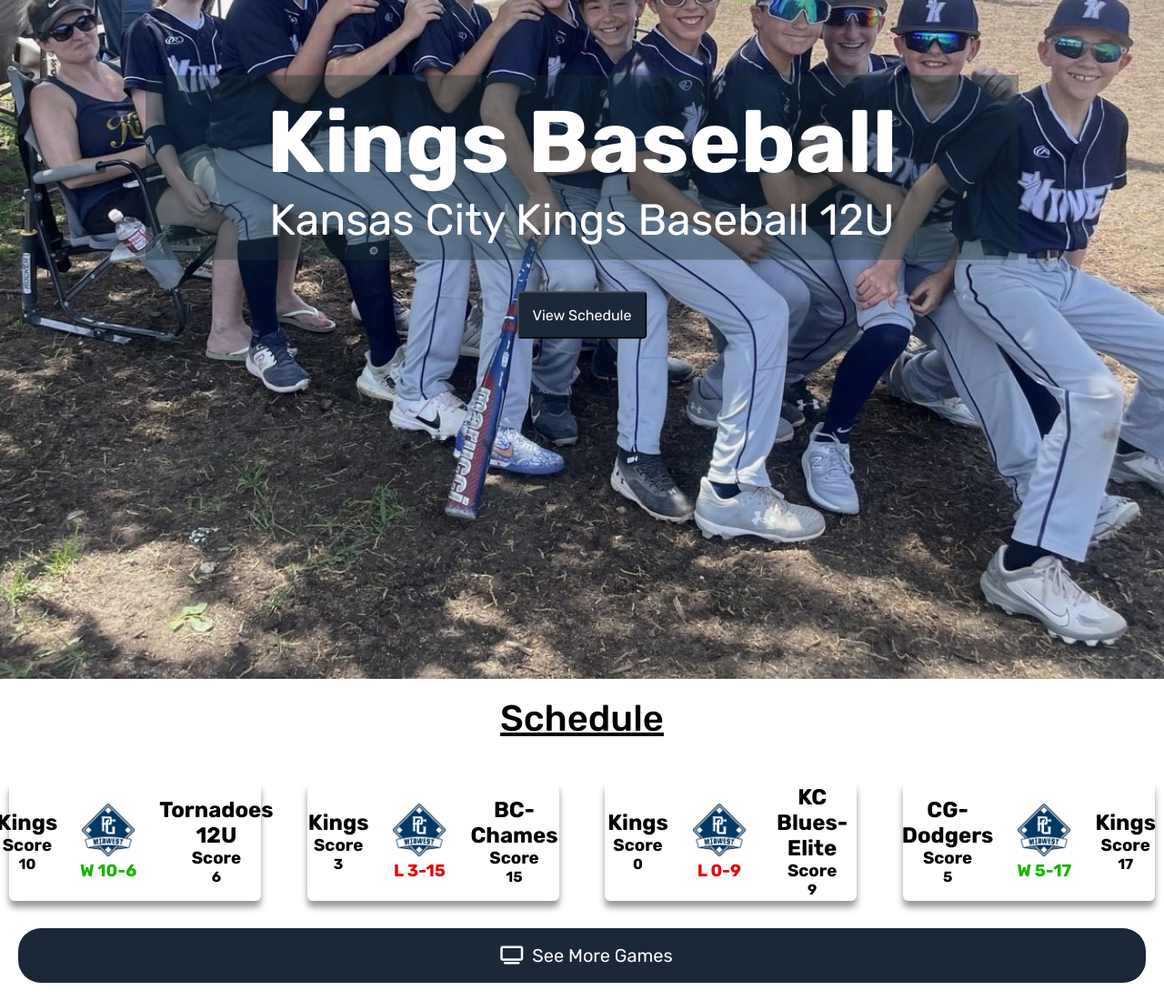
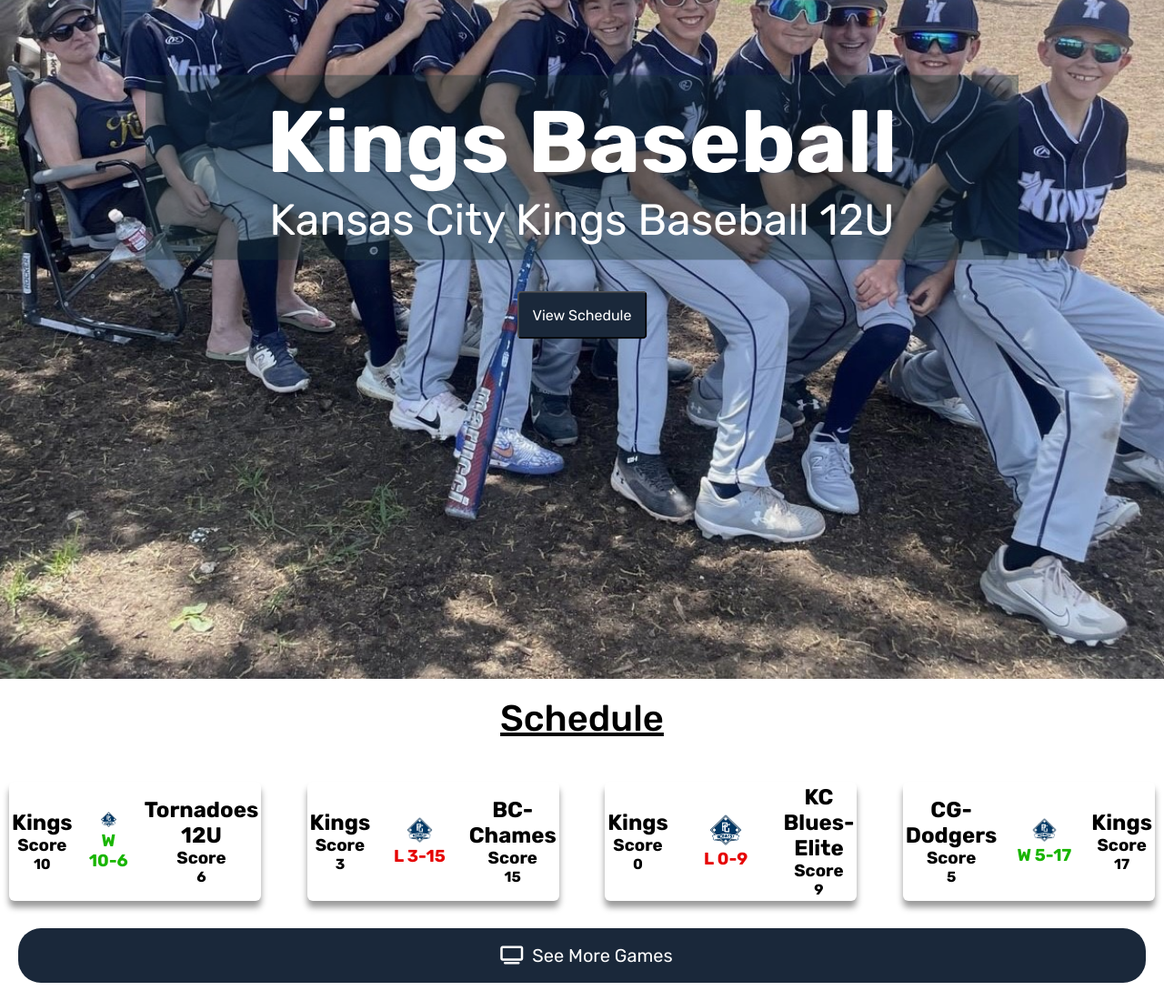
Before and after one commit to Kingsbaseball/Kingsbaseball.github.io, a plain HTML site: page index.html in a window 1280 px wide. Shown: the part 208-1308 px from the top of the page at 91% size. Drawn offline with Linux system fonts and the light colour scheme.

Commit message:
Update styles.css

```diff
--- a/styles.css
+++ b/styles.css
@@ -279,7 +279,7 @@
 }
 
 .game-card img{
-  width: 80px;
+  width: 48%;
 }
 .teams {
   display: flex;
@@ -298,7 +298,7 @@
     margin-top: 20px;
   }
 }
-@media screen and (max-width: 600px) {
+@media screen and (max-width: 750px) {
   .game-card {
     width: 100%;
     margin-top: 20px;
```
